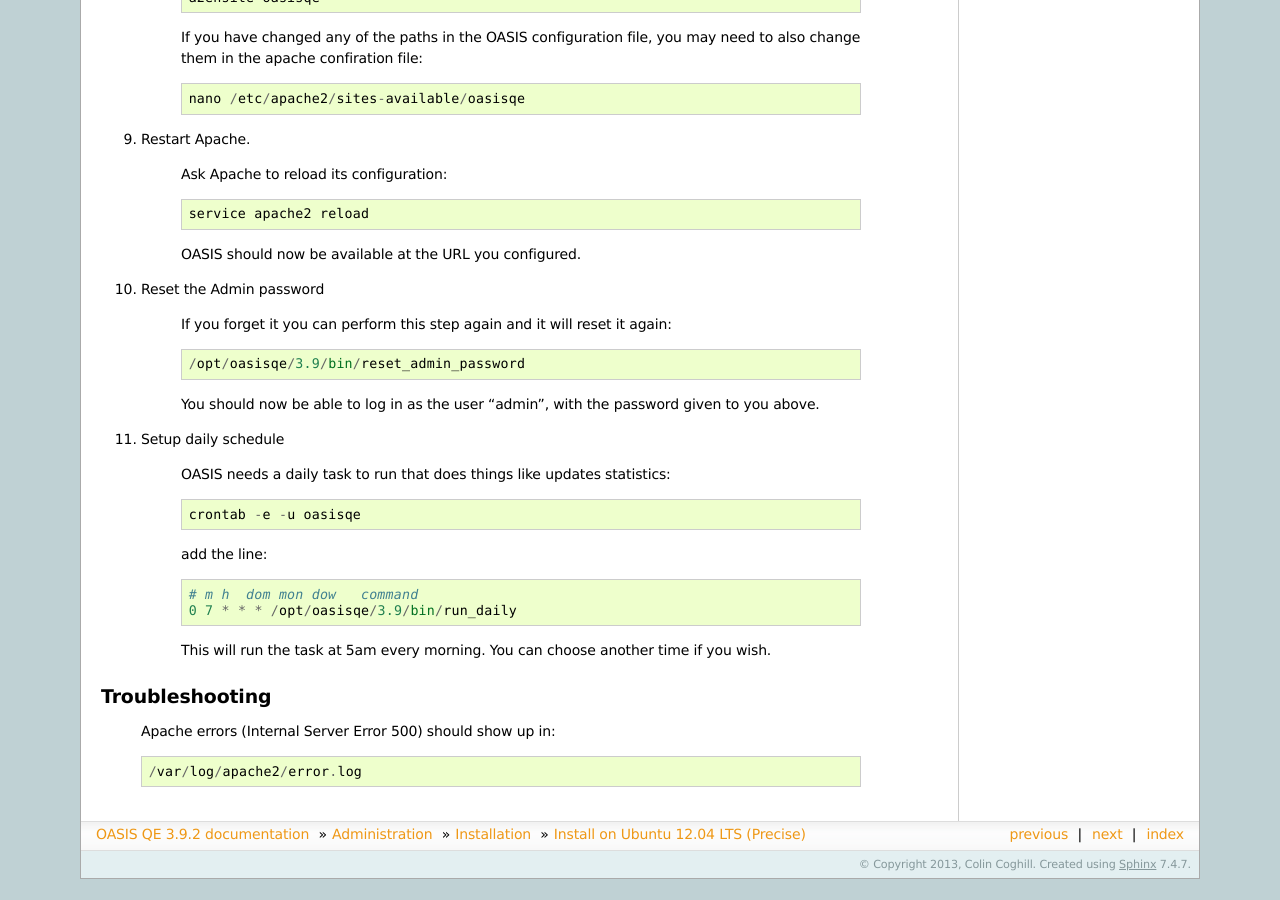
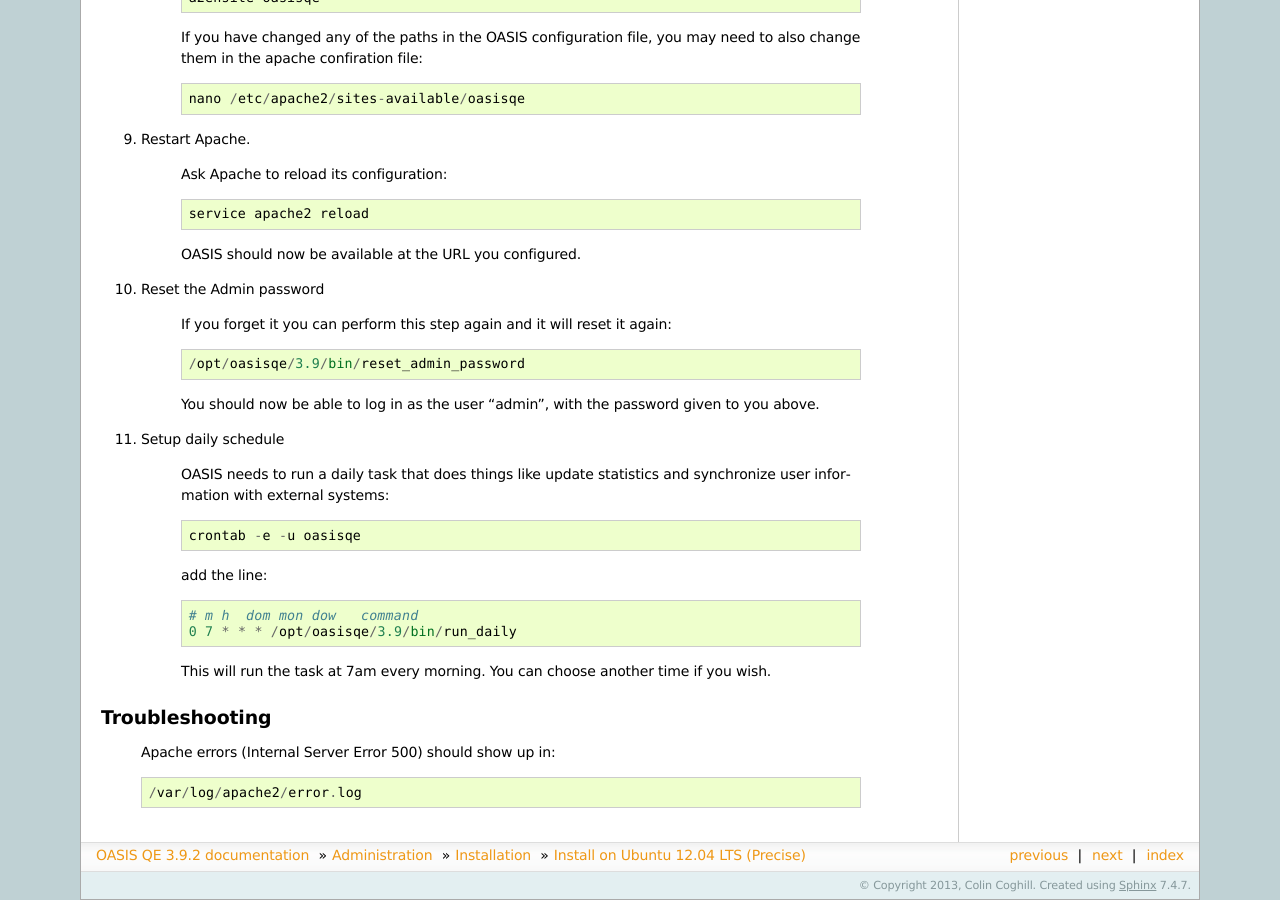
Before and after one commit to colincoghill/oasisqe, a Sphinx documentation site: the page built from source/install_ubuntu_1204.rst, in a window 1280 px wide and 900 px high, scrolled down 1439 px. Built offline with Sphinx 7.4.7, drawn with Linux system fonts in a browser that asks for light colours; pages that are not in the unit, such as notebooks, are missing from menus; before the commit the page ends 2318 px from its top, so only the background shows below that.

Commit message:
Minor install guide fixes and rewordings.

```diff
--- a/source/install_debian_7.rst
+++ b/source/install_debian_7.rst
@@ -116,7 +116,8 @@ Single Machine Install
 
 #. Setup daily schedule
 
-    OASIS needs a daily task to run that does things like updates statistics::
+    OASIS needs to run a daily task that does things like update statistics and
+    synchronize user information with external systems::
 
         crontab -e -u oasisqe
 
@@ -125,7 +126,7 @@ Single Machine Install
         # m h  dom mon dow   command
         0 7 * * * /opt/oasisqe/3.9/bin/run_daily
 
-    This will run the task at 5am every morning. You can choose another time if you wish.
+    This will run the task at 7am every morning. You can choose another time if you wish.
 
 
 Troubleshooting
--- a/source/install_ubuntu_1204.rst
+++ b/source/install_ubuntu_1204.rst
@@ -111,7 +111,8 @@ Single Machine Install
 
 #. Setup daily schedule
 
-    OASIS needs a daily task to run that does things like updates statistics::
+    OASIS needs to run a daily task that does things like update statistics and
+    synchronize user information with external systems::
 
         crontab -e -u oasisqe
 
@@ -120,7 +121,7 @@ Single Machine Install
         # m h  dom mon dow   command
         0 7 * * * /opt/oasisqe/3.9/bin/run_daily
 
-    This will run the task at 5am every morning. You can choose another time if you wish.
+    This will run the task at 7am every morning. You can choose another time if you wish.
 
 
 Troubleshooting
```
